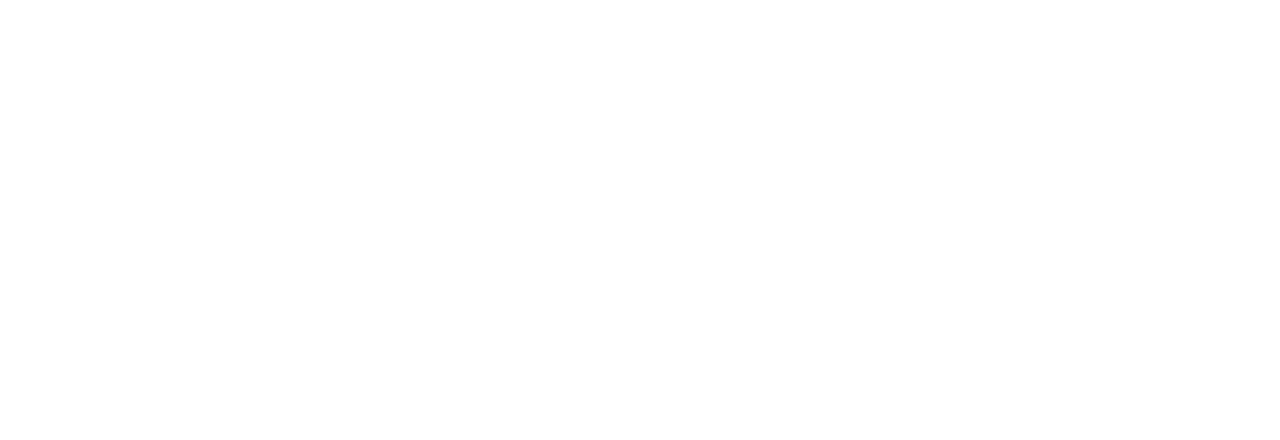
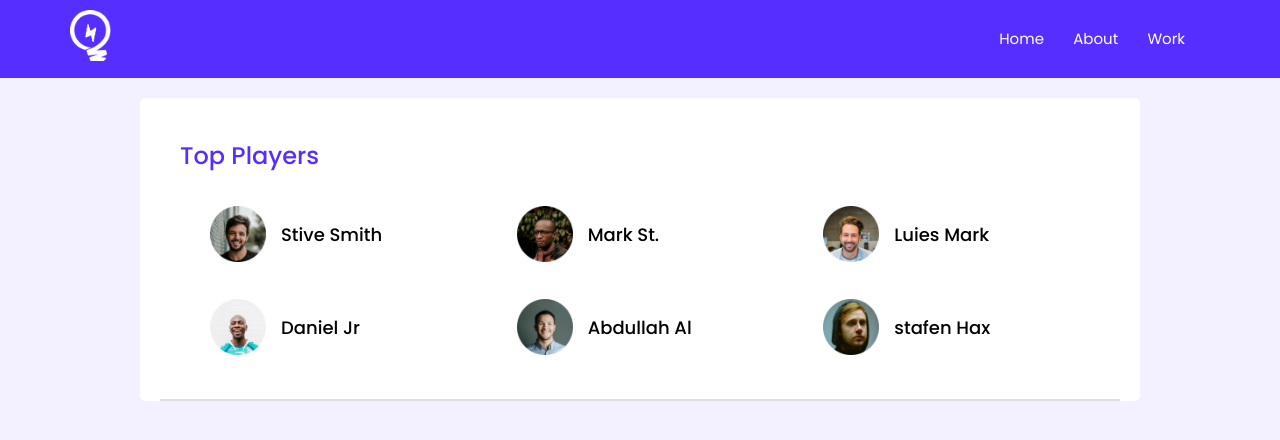
Before and after one commit to amir370260/leader-board, a plain HTML site: page index.html in a window 1280 px wide. Drawn offline with Linux system fonts and the light colour scheme.

Commit message:
top player added

```diff
--- a/css/style.css
+++ b/css/style.css
@@ -0,0 +1,88 @@
+body{
+    margin: 0;
+    padding: 0;
+    box-sizing: border-box;
+    font-family: 'Poppins', sans-serif;
+    background-color: #F3F1FF;
+}
+
+.container{
+    width: 1140px;
+    margin: 0 auto;
+}
+.s-con {
+    width: 1000px;
+    margin: 0 auto;
+}
+
+a,
+a:hover {
+    text-decoration: none;
+}
+
+/* ***********
+header css
+*********** */
+header {
+    background-color: #562EFF;
+    padding: 10px;
+}
+
+.navbar {
+    display: flex;
+    justify-content: space-between;
+}
+
+.navbar .logo img {
+    width: 10%;
+}
+
+.nav-item ul li {
+    display: inline-block;
+    list-style: none;
+    margin-right: 25px;
+}
+
+.nav-item ul li a {
+    font-size: 15px;
+    color: #fff;
+}
+
+
+/* *************
+top players css
+************** */
+.both{
+    background-color: #fff !important;
+    border-radius: 5px;
+}
+.top-players {
+    padding: 20px;
+    margin: 20px;
+    border-bottom: 2px solid #dfdfdf;
+}
+.top-players h2{
+    font-size: 24px;
+    color: #562EFF;
+    font-weight: 500;
+}
+
+.players {
+    display: grid;
+    grid-template-columns: 1fr 1fr 1fr;
+}
+
+.player {
+    display: flex;
+    align-items: center;
+    margin: 10px 30px 20px;
+}
+.player img {
+    width: 56px;
+    height: 56px;
+}
+.player h3{
+    font-size: 18px;
+    font-weight: 500;
+    margin-left: 15px;
+}
--- a/index.html
+++ b/index.html
@@ -1,13 +1,80 @@
 <!DOCTYPE html>
 <html lang="en">
+
 <head>
     <meta charset="UTF-8">
     <meta http-equiv="X-UA-Compatible" content="IE=edge">
     <meta name="viewport" content="width=device-width, initial-scale=1.0">
     <title>Leader-Board</title>
+
+    <!-- font awesome link -->
+    <link rel="preconnect" href="https://fonts.googleapis.com">
+    <link rel="preconnect" href="https://fonts.gstatic.com" crossorigin>
+    <link href="https://fonts.googleapis.com/css2?family=Poppins:wght@400;500;600;700;800;900&display=swap"
+        rel="stylesheet">
+
+
+    <!-- custom css -->
     <link rel="stylesheet" href="css/style.css">
 </head>
+
 <body>
+    <header>
+        <div class="container">
+            <nav class="navbar">
+                <div class="logo">
+                    <img src="images/icons/logo.png" alt="">
+                </div>
+                <div class="nav-item">
+                    <ul>
+                        <li><a href="">Home</a></li>
+                        <li><a href="">About</a></li>
+                        <li><a href="">Work</a></li>
+                        <!-- <li><a href=""><img src="images/icons/profile.png" alt=""></a></li> -->
+                    </ul>
+                </div>
+            </nav>
+        </div>
+    </header>
 
+    <main>
+        <!-- top players section and top blog sections -->
+        <section>
+            <div class="container s-con">
+                <div class="both">
+                    <div class="top-players">
+                        <h2>Top Players</h2>
+                        <div class="players">
+                            <div class="player">
+                                <img src="images/players/player-1.png" alt="">
+                                <h3>Stive Smith</h3>
+                            </div>
+                            <div class="player">
+                                <img src="images/players/player-2.png" alt="">
+                                <h3>Mark St.</h3>
+                            </div>
+                            <div class="player">
+                                <img src="images/players/player-3.png" alt="">
+                                <h3>Luies Mark</h3>
+                            </div>
+                            <div class="player">
+                                <img src="images/players/player-4.png" alt="">
+                                <h3>Daniel Jr</h3>
+                            </div>
+                            <div class="player">
+                                <img src="images/players/player-5.png" alt="">
+                                <h3>Abdullah Al</h3>
+                            </div>
+                            <div class="player">
+                                <img src="images/players/player-6.png" alt="">
+                                <h3>stafen Hax</h3>
+                            </div>
+                        </div>
+                    </div>
+                </div>
+            </div>
+        </section>
+    </main>
 </body>
+
 </html>
```
